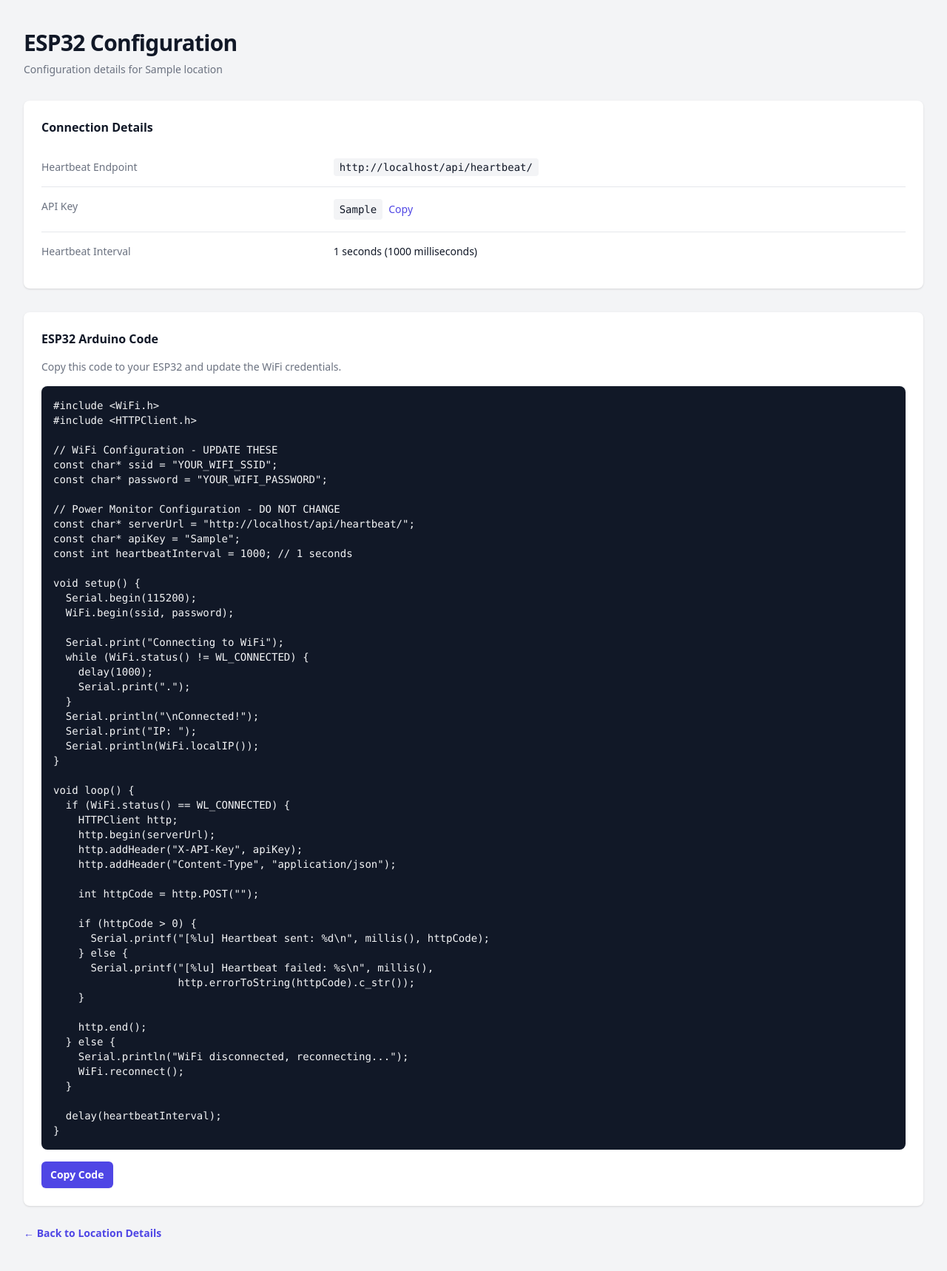
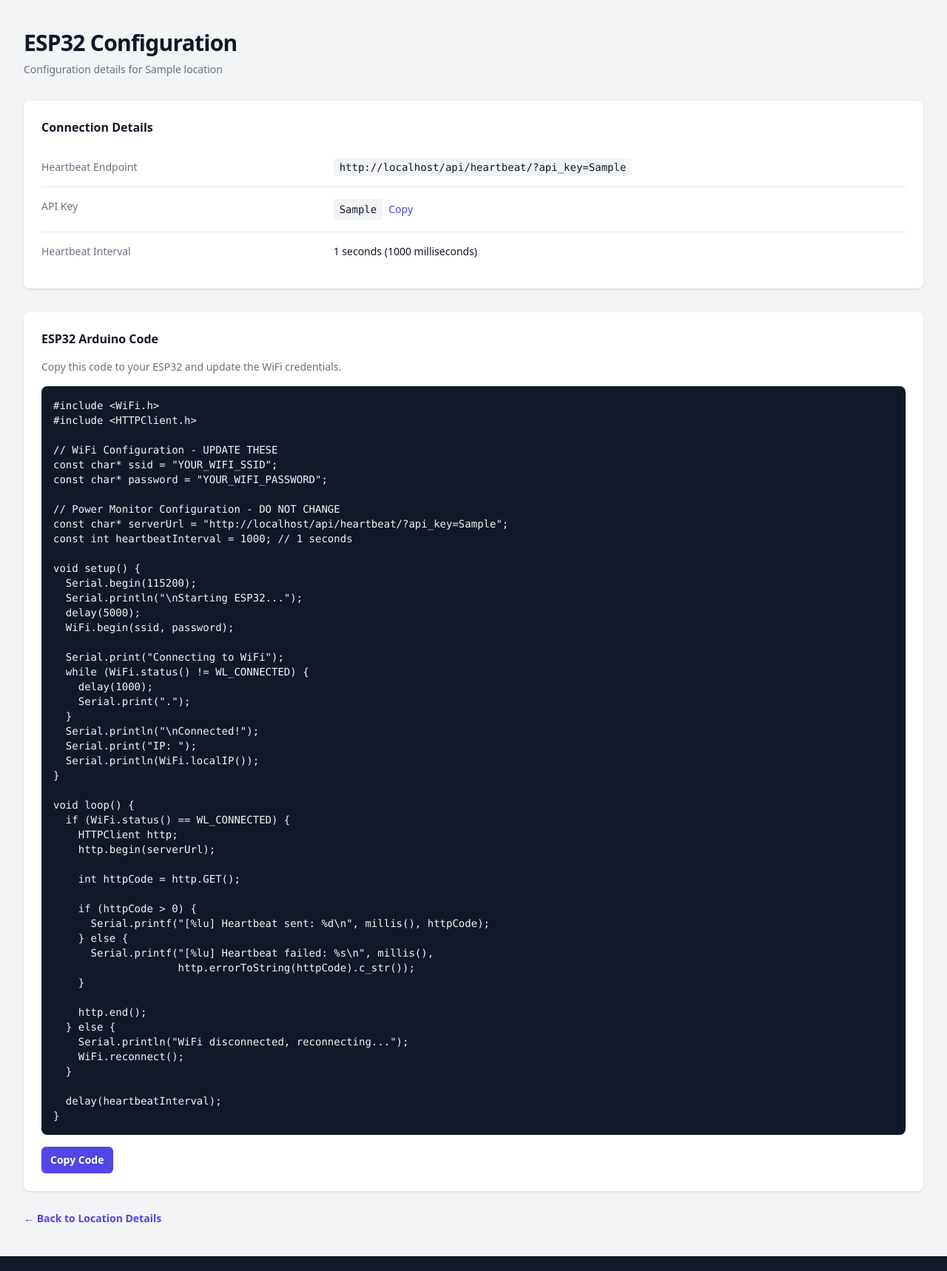
Before and after one commit to anzozulia/power_monitor, a Django app: page /admin/locations/00000000-0000-0000-0000-000000000001/config/ in a window 1280 px wide. Shown: the part 64-1782 px from the top of the page at 74% size. Run offline with Django 5.2, Linux system fonts and the light colour scheme; a user stored in the database is signed in; tables that the repository leaves empty hold one stand-in row (values such as "Sample post"); some libraries are stand-ins or nearby versions.

Commit message:
Allow GET heartbeats with query token
Permit heartbeat checks over HTTP while keeping admin HTTPS redirects, and update the ESP32 config snippet to use GET with a query key and startup delay.

Co-authored-by: Cursor <cursoragent@cursor.com>

```diff
--- a/src/admin_panel/templates/admin_panel/locations/config.html
+++ b/src/admin_panel/templates/admin_panel/locations/config.html
@@ -23,7 +23,7 @@
             <div class="py-4 sm:grid sm:grid-cols-3 sm:gap-4">
                 <dt class="text-sm font-medium text-gray-500">Heartbeat Endpoint</dt>
                 <dd class="mt-1 text-sm text-gray-900 sm:col-span-2 sm:mt-0">
-                    <code class="bg-gray-100 px-2 py-1 rounded font-mono text-sm">{{ endpoint_url }}</code>
+                    <code class="bg-gray-100 px-2 py-1 rounded font-mono text-sm break-all">{{ endpoint_url_with_key }}</code>
                 </dd>
             </div>
             <div class="py-4 sm:grid sm:grid-cols-3 sm:gap-4">
@@ -64,12 +64,13 @@ const char* ssid = "YOUR_WIFI_SSID";
 const char* password = "YOUR_WIFI_PASSWORD";
 
 // Power Monitor Configuration - DO NOT CHANGE
-const char* serverUrl = "{{ endpoint_url }}";
-const char* apiKey = "{{ location.api_key }}";
+const char* serverUrl = "{{ endpoint_url_with_key }}";
 const int heartbeatInterval = {{ location.heartbeat_period_seconds }}000; // {{ location.heartbeat_period_seconds }} seconds
 
 void setup() {
   Serial.begin(115200);
+  Serial.println("\nStarting ESP32...");
+  delay(5000);
   WiFi.begin(ssid, password);
 
   Serial.print("Connecting to WiFi");
@@ -86,10 +87,8 @@ void loop() {
   if (WiFi.status() == WL_CONNECTED) {
     HTTPClient http;
     http.begin(serverUrl);
-    http.addHeader("X-API-Key", apiKey);
-    http.addHeader("Content-Type", "application/json");
 
-    int httpCode = http.POST("");
+    int httpCode = http.GET();
 
     if (httpCode > 0) {
       Serial.printf("[%lu] Heartbeat sent: %d\n", millis(), httpCode);
--- a/src/admin_panel/views.py
+++ b/src/admin_panel/views.py
@@ -141,10 +141,11 @@ def location_config(request, pk):
 
     # Build the heartbeat endpoint URL
     host = request.get_host()
-    scheme = 'https' if request.is_secure() else 'http'
-    endpoint_url = f"{scheme}://{host}/api/heartbeat/"
+    endpoint_url = f"http://{host}/api/heartbeat/"
+    endpoint_url_with_key = f"{endpoint_url}?api_key={location.api_key}"
 
     return render(request, 'admin_panel/locations/config.html', {
         'location': location,
         'endpoint_url': endpoint_url,
+        'endpoint_url_with_key': endpoint_url_with_key,
     })
--- a/src/heartbeat/authentication.py
+++ b/src/heartbeat/authentication.py
@@ -11,11 +11,11 @@ from core.models import Location
 
 def authenticate_api_key(request) -> Optional[Location]:
     """
-    Authenticate request using X-API-Key header.
+    Authenticate request using query param or X-API-Key header.
 
     Returns the Location if authentication succeeds, None otherwise.
     """
-    api_key = request.headers.get('X-API-Key')
+    api_key = request.GET.get('api_key') or request.headers.get('X-API-Key')
 
     if not api_key:
         return None
```
Also changed, not shown: src/config/settings.py (+7 -1 lines), src/heartbeat/views.py (+3 -4 lines).
